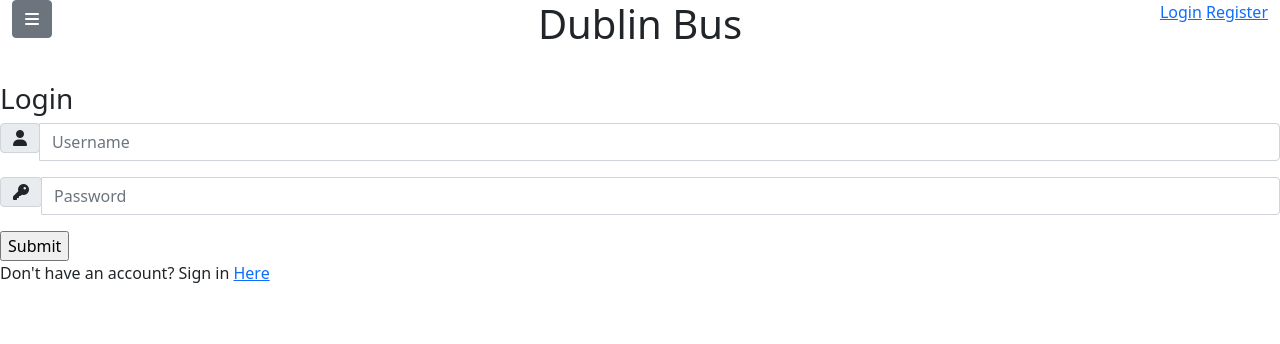
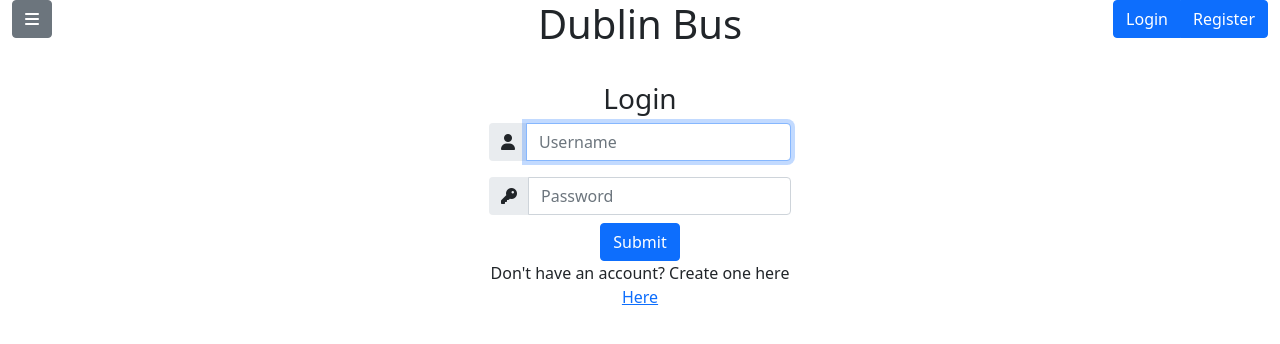
Before and after one commit to AMcClean97/Dublin_Bus, a Django app: page /users/login in a window 1280 px wide. Shown: the top 344 px of the page. Run offline with Django 3.2, Linux system fonts and the light colour scheme; some libraries are stand-ins or nearby versions.

Commit message:
Edited Base.html and navbar Added head block to base.html minor adjustments to login

```diff
--- a/Dublin_Bus/Bus/templates/Bus/index.html
+++ b/Dublin_Bus/Bus/templates/Bus/index.html
@@ -1,4 +1,10 @@
 {% extends 'base.html' %}
+
+
+{% block head %}
+{% load static %}
+<link href="{% static '/Bus/index.css' %}" rel="stylesheet">
+{% endblock %}
 {% block content %}
 <!-- Map Div-->
   <div class="row justify-content-center" id="map-row">
--- a/Dublin_Bus/templates/base.html
+++ b/Dublin_Bus/templates/base.html
@@ -20,8 +20,8 @@
     <!-- FontAwesome Icons -->
     <script src="https://kit.fontawesome.com/808765887f.js" crossorigin="anonymous"></script>
 
-    {% load static %}
-    <link href="{% static '/Bus/index.css' %}" rel="stylesheet">
+    {% block head %}
+    {% endblock %}
 
 </head>
 
@@ -38,11 +38,13 @@
             <div class="col text-end">
                 {% if user.is_authenticated %}
                 <span>{{request.user}}</span>
-                <span><a href="{% url 'logout' %}">Logout</a></span>
+                <span><a class="btn btn-primary" href="{% url 'logout' %}">Logout</a></span>
 
                 {% else %}
-                <span><a href="{% url 'login' %}">Login</a></span>
-                <span><a href="{% url 'register' %}">Register</a></span>
+                <div class="btn-group">
+                    <a class ="btn btn-primary" href="{% url 'login' %}">Login</a>
+                    <a class ="btn btn-primary" href="{% url 'register' %}">Register</a>
+                </div>
                 {% endif %}
             </div>
         </div>
@@ -57,12 +59,20 @@
         </div>
 
         <div class = "offcanvas-body px-0">
-            <nav class = "nav flex-column">
-                <a class= "nav-link hover-shadow" href="{% url 'index' %}"><i class="fas fa-map-marked-alt"></i> Map</a>
-                <a class= "nav-link hover-shadow" href ="{% url 'favourites' %}"><i class="fas fa-star"></i> Favourites</a>
-                <a class= "nav-link hover-shadow" href ="#"><i class="far fa-credit-card"></i> Leap card</a>
-                <a class= "nav-link hover-shadow" href ="#"><i class="fas fa-cog"></i> Settings</a>
-            </nav>
+            <ul class="list-group list-group-flush">
+                <li class="list-group-item">
+                    <a class= "nav-link hover-shadow" href="{% url 'index' %}"><i class="fas fa-map-marked-alt"></i> Map</a>
+                </li>
+                <li class="list-group-item">
+                    <a class= "nav-link hover-shadow" href ="{% url 'favourites' %}"><i class="fas fa-star"></i> Favourites</a>
+                </li>
+                <li class="list-group-item">
+                    <a class= "nav-link hover-shadow" href ="#"><i class="far fa-credit-card"></i> Leap card</a>
+                </li>
+                <li class="list-group-item">
+                    <a class= "nav-link hover-shadow" href ="#"><i class="fas fa-cog"></i> Settings</a>
+                </li>
+            </ul>
         </div>
     </div>
 
--- /dev/null
+++ b/Dublin_Bus/users/static/users/users.css
@@ -0,0 +1,9 @@
+.input_user,
+.input_pass:focus {
+    box-shadow: none !important;
+    outline: 0px !important;
+}
+.input-group-text {
+    border: 0;
+    border-radius: 0.25rem 0 0 0.25rem;
+}
--- a/Dublin_Bus/users/templates/users/login.html
+++ b/Dublin_Bus/users/templates/users/login.html
@@ -1,29 +1,33 @@
 {% extends 'base.html' %}
 
+{% block head%}
+{% load static %}
+<link href="{% static '/users/users.css' %}" rel="stylesheet">
+{% endblock %}
+
 {% block content %}
+
+<div class="row justify-content-center">
+    <div class ="col-md-3 text-center" id="formContainer">
         <h3>Login</h3>
-
-<form method="POST" action="">
+        <form method="POST" action="" id="loginForm" class="form-signin">
             {% csrf_token %}
             <div class="input-group mb-3">
-        <div class="input-group-append">
                 <span class="input-group-text"><i class="fas fa-user"></i></span>
+                <input type="text" name="username" class="form-control" value="" placeholder="Username" required autofocus>
             </div>
-        <input type="text" name="username" class="form-control input_user" value="" placeholder="Username">
+            <div class="input-group mb-2">
+                <span class="input-group-text"><i class="fas fa-key"></i></span>
+                <input type="password" name="password" class="form-control" value="" placeholder="Password">
             </div>
-    <div class="input-group mb-3">
-        <div class="input-group-append">
-            <span class="input-group-text"><i class="fas fa-key"></i></span>
+        </form>
+        <button type="submit" form="loginForm" class="btn btn-primary">Submit</button>
+        <div class="login-info-box">
+            <p>Don't have an account? Create one here <a href="{% url 'register' %}">Here</a></p>
         </div>
-        <input type="text" name="password" class="form-control input_user" value="" placeholder="Password">
-    </div>
-
-    <input type="submit" name="Create User">
-</form>
-
-<p>Don't have an account? Sign in <a href="{% url 'register' %}">Here</a></p>
-
         {% for message in messages %}
         <p id="messages">{{message}}</p>
         {% endfor %}
+    </div>
+</div>
 {% endblock %}
```
Also changed, not shown: Dublin_Bus/users/templates/users/register.html (+7 -15 lines). Lines whose indentation alone changed are shown as unchanged.
